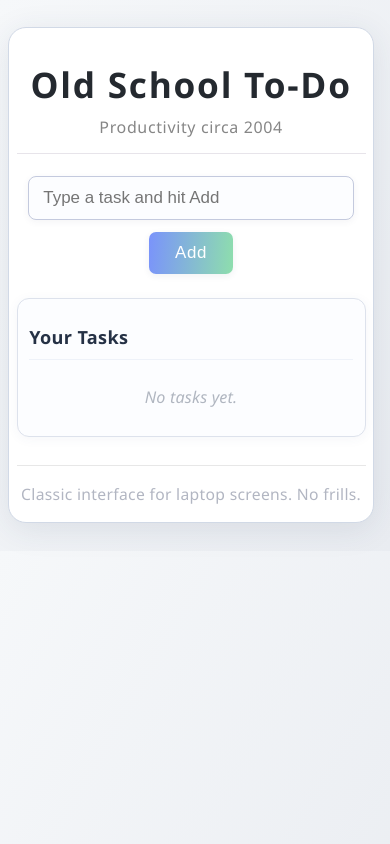
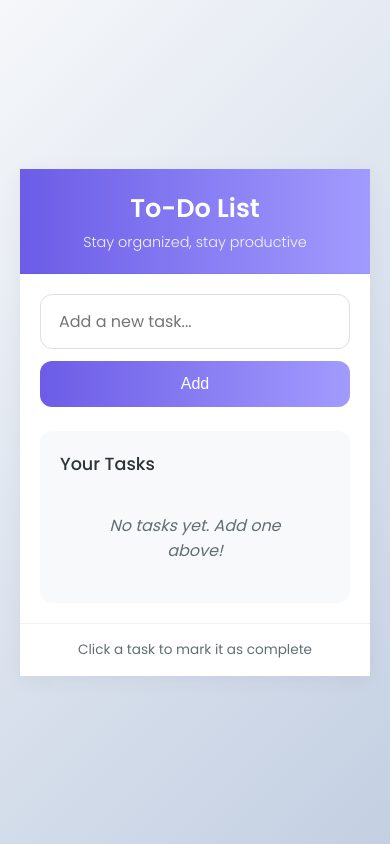
Before and after one commit to spidey889/to-do-list-, a plain HTML site: page index.html in a window 390 px wide. Drawn offline with Linux system fonts and the light colour scheme.

Commit message:
🎨 UI Overhaul: Modern aesthetic design with delete functionality and localStorage persistence
Co-authored-by: spidey889 <spidey889@users.noreply.github.com>

```diff
--- a/index.html
+++ b/index.html
@@ -4,33 +4,43 @@
   <meta charset="UTF-8" />
   <meta http-equiv="X-UA-Compatible" content="IE=edge" />
   <meta name="viewport" content="width=device-width, initial-scale=1.0" />
-  <title>Old School To-Do</title>
+  <title>To-Do List</title>
   <link rel="stylesheet" href="style.css" />
+  <link rel="preconnect" href="https://fonts.googleapis.com">
+  <link rel="preconnect" href="https://fonts.gstatic.com" crossorigin>
+  <link href="https://fonts.googleapis.com/css2?family=Poppins:wght@300;400;500;600;700&display=swap" rel="stylesheet">
 </head>
 <body>
-  <div id="page">
-    <div id="header">
-      <h1>Old School To-Do</h1>
-      <p class="subtitle">Productivity circa 2004</p>
-    </div>
+  <div class="container">
+    <header>
+      <h1>To-Do List</h1>
+      <p class="subtitle">Stay organized, stay productive</p>
+    </header>
 
-    <div id="main">
-      <div id="form-row">
-        <input type="text" id="task-input" placeholder="Type a task and hit Add" />
-        <button id="add-button" type="button">Add</button>
+    <main>
+      <div class="input-container">
+        <input
+          type="text"
+          id="task-input"
+          placeholder="Add a new task..."
+          autocomplete="off"
+        />
+        <button id="add-button" type="button">
+          <span>Add</span>
+        </button>
       </div>
 
-      <div id="list-box">
+      <div class="tasks-container">
         <h2>Your Tasks</h2>
         <div id="task-list">
-          <p class="empty">No tasks yet.</p>
+          <p class="empty-message">No tasks yet. Add one above!</p>
         </div>
       </div>
-    </div>
+    </main>
 
-    <div id="footer">
-      <p>Classic interface for laptop screens. No frills.</p>
-    </div>
+    <footer>
+      <p>Click a task to mark it as complete</p>
+    </footer>
   </div>
 
   <script src="script.js"></script>
--- a/script.js
+++ b/script.js
@@ -1,9 +1,15 @@
-// Simple old-school to-do list
-var tasks = [];
+// Modern To-Do List
+let tasks = [];
 
+// Load tasks from localStorage on page load
 window.onload = function () {
-  var input = document.getElementById('task-input');
-  var addButton = document.getElementById('add-button');
+  const savedTasks = localStorage.getItem('tasks');
+  if (savedTasks) {
+    tasks = JSON.parse(savedTasks);
+  }
+
+  const input = document.getElementById('task-input');
+  const addButton = document.getElementById('add-button');
 
   addButton.onclick = addTask;
   input.onkeypress = function (e) {
@@ -11,49 +17,84 @@ window.onload = function () {
       addTask();
     }
   };
+
+  renderTasks();
 };
 
+// Add a new task
 function addTask() {
-  var input = document.getElementById('task-input');
-  var text = input.value.trim();
+  const input = document.getElementById('task-input');
+  const text = input.value.trim();
+
   if (!text) {
+    input.style.borderColor = '#ff4757';
+    setTimeout(() => {
+      input.style.borderColor = '#e0e0e0';
+    }, 1000);
     return;
   }
-  var task = { id: Date.now(), text: text, done: false };
+
+  const task = {
+    id: Date.now(),
+    text: text,
+    done: false
+  };
+
   tasks.push(task);
+  saveTasks();
   input.value = '';
   renderTasks();
 }
 
+// Toggle task completion
 function toggleTask(id) {
-  for (var i = 0; i < tasks.length; i++) {
-    if (tasks[i].id === id) {
-      tasks[i].done = !tasks[i].done;
-      break;
-    }
+  const taskIndex = tasks.findIndex(task => task.id === id);
+  if (taskIndex !== -1) {
+    tasks[taskIndex].done = !tasks[taskIndex].done;
+    saveTasks();
+    renderTasks();
   }
+}
+
+// Delete a task
+function deleteTask(id, event) {
+  event.stopPropagation(); // Prevent toggling when deleting
+  tasks = tasks.filter(task => task.id !== id);
+  saveTasks();
   renderTasks();
 }
 
+// Save tasks to localStorage
+function saveTasks() {
+  localStorage.setItem('tasks', JSON.stringify(tasks));
+}
+
+// Render all tasks
 function renderTasks() {
-  var list = document.getElementById('task-list');
+  const list = document.getElementById('task-list');
+
   if (tasks.length === 0) {
-    list.innerHTML = '<p class=\"empty\">No tasks yet.</p>';
+    list.innerHTML = '<p class="empty-message">No tasks yet. Add one above!</p>';
     return;
   }
-  var html = '';
-  for (var i = 0; i < tasks.length; i++) {
-    var task = tasks[i];
-    var cls = 'task-item' + (task.done ? ' completed' : '');
-    html += '<div class=\"' + cls + '\" onclick=\"toggleTask(' + task.id + ')\">';
-    html += escapeHtml(task.text);
-    html += '</div>';
-  }
+
+  let html = '';
+  tasks.forEach(task => {
+    const taskClass = task.done ? 'task-item completed' : 'task-item';
+    html += `
+      <div class="${taskClass}" onclick="toggleTask(${task.id})">
+        <span class="task-text">${escapeHtml(task.text)}</span>
+        <button class="delete-btn" onclick="deleteTask(${task.id}, event)">×</button>
+      </div>
+    `;
+  });
+
   list.innerHTML = html;
 }
 
+// Escape HTML to prevent XSS
 function escapeHtml(text) {
-  var div = document.createElement('div');
+  const div = document.createElement('div');
   div.textContent = text;
   return div.innerHTML;
 }
--- a/style.css
+++ b/style.css
@@ -1,196 +1,235 @@
-/* Laptop-first, old-school 2004 admin feel */
+/* Modern & Aesthetic To-Do List */
+
 * {
   margin: 0;
   padding: 0;
   box-sizing: border-box;
 }
 
-body {
-  font-family: 'Segoe UI', 'Inter', Arial, Verdana, sans-serif;
-  background: linear-gradient(120deg, #f6f8fa 0%, #e9ecf1 100%);
-  color: #222;
-  font-size: 16px;
-  line-height: 1.6;
-  letter-spacing: 0.01em;
-  -webkit-font-smoothing: antialiased;
+:root {
+  --primary-color: #6c5ce7;
+  --primary-hover: #5649c0;
+  --secondary-color: #a29bfe;
+  --text-color: #2d3436;
+  --light-text: #636e72;
+  --background: #f5f6fa;
+  --card-bg: #ffffff;
+  --shadow: 0 4px 20px rgba(0, 0, 0, 0.05);
+  --border-radius: 12px;
+  --transition: all 0.3s ease;
 }
 
-#page {
-  width: 700px;
-  max-width: 94vw;
-  margin: 40px auto;
-  background: #fff;
-  border-radius: 18px;
-  border: 1.5px solid #d1d9e6;
-  box-shadow: 0 6px 32px 0 rgba(38,55,92,0.10);
-  padding: 32px 32px 26px 32px;
+body {
+  font-family: 'Poppins', sans-serif;
+  background: linear-gradient(135deg, #f5f7fa 0%, #c3cfe2 100%);
+  color: var(--text-color);
+  min-height: 100vh;
+  display: flex;
+  justify-content: center;
+  align-items: center;
+  padding: 20px;
 }
 
-#header {
-  border-bottom: 1.5px solid #e7e4ea;
-  margin-bottom: 22px;
-  padding-bottom: 12px;
-  text-align: center;
+.container {
+  width: 100%;
+  max-width: 600px;
+  background: var(--card-bg);
+  border-radius: var(--border-radius);
+  box-shadow: var(--shadow);
+  overflow: hidden;
 }
 
-#header h1 {
-  font-size: 2.2rem;
-  font-weight: 800;
-  letter-spacing: 0.05em;
-  color: #24292f;
-  margin-bottom: 2px;
+/* Header */
+header {
+  padding: 24px 28px;
+  text-align: center;
+  border-bottom: 1px solid rgba(0, 0, 0, 0.05);
+  background: linear-gradient(90deg, var(--primary-color), var(--secondary-color));
+  color: white;
+}
+
+header h1 {
+  font-size: 2rem;
+  font-weight: 600;
+  margin-bottom: 4px;
 }
 
 .subtitle {
-  font-size: 1rem;
-  color: #868686;
-  margin-top: 0.2rem;
-  letter-spacing: 0.04em;
-  font-weight: 400;
+  font-size: 0.9rem;
+  opacity: 0.9;
+  font-weight: 300;
 }
 
-#main {
-  display: block;
+/* Main Content */
+main {
+  padding: 24px;
 }
 
-#form-row {
+.input-container {
   display: flex;
-  flex-wrap: wrap;
   gap: 12px;
+  margin-bottom: 24px;
+}
+
+#task-input {
+  flex: 1;
+  padding: 14px 18px;
+  border: 1.5px solid #e0e0e0;
+  border-radius: var(--border-radius);
+  font-size: 1rem;
+  font-family: inherit;
+  transition: var(--transition);
+  outline: none;
+}
+
+#task-input:focus {
+  border-color: var(--primary-color);
+  box-shadow: 0 0 0 3px rgba(108, 92, 231, 0.1);
+}
+
+#add-button {
+  padding: 14px 24px;
+  background: linear-gradient(90deg, var(--primary-color), var(--secondary-color));
+  color: white;
+  border: none;
+  border-radius: var(--border-radius);
+  font-size: 1rem;
+  font-weight: 500;
+  cursor: pointer;
+  transition: var(--transition);
+  display: flex;
   align-items: center;
-  margin-bottom: 24px;
   justify-content: center;
 }
 
-#task-input {
-  flex: 1 1 400px;
-  min-width: 240px;
-  max-width: 400px;
-  padding: 11px 14px;
-  border: 1.5px solid #c4cade;
-  background: #fcfdff;
-  font-size: 1.06rem;
-  color: #1a1a1a;
-  border-radius: 8px;
-  transition: border-color 0.18s;
-  box-shadow: 0 2px 7px 0 rgba(60,72,98,0.06);
-}
-
-#task-input:focus {
-  outline: none;
-  border-color: #7a93fb;
-  background: #f6f9ff;
-  box-shadow: 0 0 0 2px #e3eaff;
-}
-
-#add-button {
-  padding: 11px 26px;
-  border: none;
-  background: linear-gradient(95deg, #7a93fb 0%, #8edead 100%);
-  color: #fff;
-  font-weight: 500;
-  font-size: 1.06rem;
-  border-radius: 7px;
-  cursor: pointer;
-  box-shadow: 0 2px 7px 0 rgba(38,55,92,0.07);
-  letter-spacing: 0.04em;
-  transition: background 0.18s, box-shadow 0.18s;
-  outline: none;
-}
-
 #add-button:hover {
-  background: linear-gradient(95deg, #6e82d9 0%, #6ecda2 100%);
-  box-shadow: 0 4px 16px 0 rgba(77,117,182,0.12);
+  transform: translateY(-2px);
+  box-shadow: 0 4px 12px rgba(108, 92, 231, 0.3);
 }
 
 #add-button:active {
-  background: linear-gradient(95deg, #596fcc 0%, #4cb57b 100%);
+  transform: translateY(0);
 }
 
-#list-box {
-  border: 1.5px solid #dde2ec;
-  background: #fcfdff;
-  border-radius: 12px;
-  box-shadow: 0 2px 12px 0 rgba(50,80,130,0.05);
-  padding: 24px 22px 18px 22px;
-  margin-bottom: 16px;
+/* Tasks Container */
+.tasks-container {
+  background: #f8f9fa;
+  border-radius: var(--border-radius);
+  padding: 20px;
 }
 
-#list-box h2 {
-  font-size: 1.13rem;
+.tasks-container h2 {
+  font-size: 1.1rem;
+  font-weight: 500;
   margin-bottom: 16px;
-  color: #253145;
-  border-bottom: 1px solid #eef2f9;
-  padding-bottom: 7px;
-  letter-spacing: 0.02em;
+  color: var(--text-color);
 }
 
 #task-list {
-  display: block;
-  margin-top: 0px;
-  min-height: 42px;
+  display: flex;
+  flex-direction: column;
+  gap: 10px;
 }
 
-.empty {
-  font-size: 1.01rem;
-  color: #b0b6c0;
+.empty-message {
+  text-align: center;
+  color: var(--light-text);
   font-style: italic;
-  text-align: center;
-  padding: 9px 0 7px 0;
+  padding: 20px;
 }
 
+/* Task Item */
 .task-item {
-  padding: 14px 18px 13px 18px;
-  border: 1.2px solid #e2e7f0;
-  background: #fafbfe;
-  margin-bottom: 10px;
-  font-size: 1.05rem;
-  border-radius: 8px;
-  color: #253145;
-  cursor: pointer;
-  box-shadow: 0 2px 7px 0 rgba(60,72,98,0.04);
-  transition: background 0.14s, box-shadow 0.14s;
   display: flex;
   align-items: center;
+  justify-content: space-between;
+  padding: 14px 18px;
+  background: var(--card-bg);
+  border-radius: 8px;
+  box-shadow: 0 2px 8px rgba(0, 0, 0, 0.05);
+  transition: var(--transition);
+  cursor: pointer;
+}
+
+.task-item:hover {
+  transform: translateX(4px);
+  box-shadow: 0 4px 12px rgba(0, 0, 0, 0.1);
+}
+
+.task-item.completed {
+  opacity: 0.7;
+}
+
+.task-item.completed .task-text {
+  text-decoration: line-through;
+  color: var(--light-text);
+}
+
+.task-text {
+  flex: 1;
+  font-size: 1rem;
   word-break: break-word;
 }
 
-.task-item:hover {
-  background: #edf3fe;
-  box-shadow: 0 3px 14px 0 rgba(54,101,200,0.12);
+.delete-btn {
+  background: #ff4757;
+  color: white;
+  border: none;
+  border-radius: 50%;
+  width: 28px;
+  height: 28px;
+  display: flex;
+  align-items: center;
+  justify-content: center;
+  cursor: pointer;
+  transition: var(--transition);
+  font-size: 0.9rem;
+  opacity: 0;
+  transform: scale(0.8);
 }
 
-.task-item.completed {
-  text-decoration: line-through;
-  color: #b6c0d0;
-  background: #f4f7fb;
-  border-color: #dbe6f2;
-  font-style: italic;
-  opacity: 0.88;
+.task-item:hover .delete-btn {
+  opacity: 1;
+  transform: scale(1);
 }
 
-#footer {
-  margin-top: 28px;
-  border-top: 1.3px solid #e7e7e7;
-  padding-top: 16px;
-  font-size: 0.98rem;
-  color: #b2b6c2;
-  text-align: center;
-  letter-spacing: 0.02em;
+.delete-btn:hover {
+  background: #ff3838;
+  transform: scale(1.1);
 }
 
-@media (max-width: 1024px) {
-  #page {
-    margin: 7vw 2vw;
-    padding: 7vw 2vw 4vw 2vw;
-    width: 98vw;
+/* Footer */
+footer {
+  padding: 16px 24px;
+  text-align: center;
+  color: var(--light-text);
+  font-size: 0.85rem;
+  border-top: 1px solid rgba(0, 0, 0, 0.05);
+}
+
+/* Responsive Design */
+@media (max-width: 600px) {
+  .container {
+    border-radius: 0;
   }
-  #form-row,
-  #list-box {
-    padding-left: 3vw;
-    padding-right: 3vw;
+
+  header {
+    padding: 20px;
   }
-  #task-input {
-    max-width: 99vw;
+
+  header h1 {
+    font-size: 1.6rem;
+  }
+
+  main {
+    padding: 20px;
+  }
+
+  .input-container {
+    flex-direction: column;
+  }
+
+  #add-button {
+    width: 100%;
   }
 }
```
